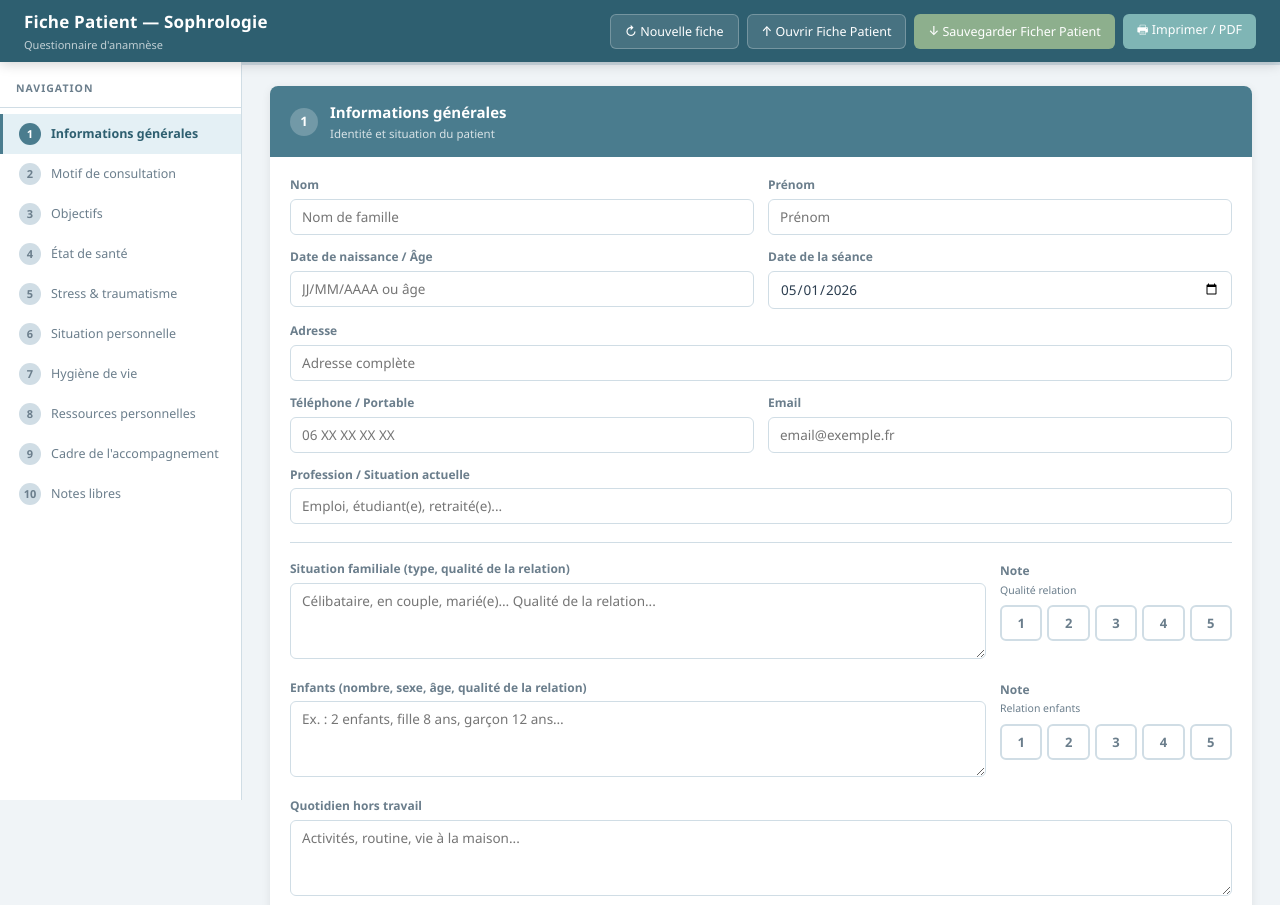
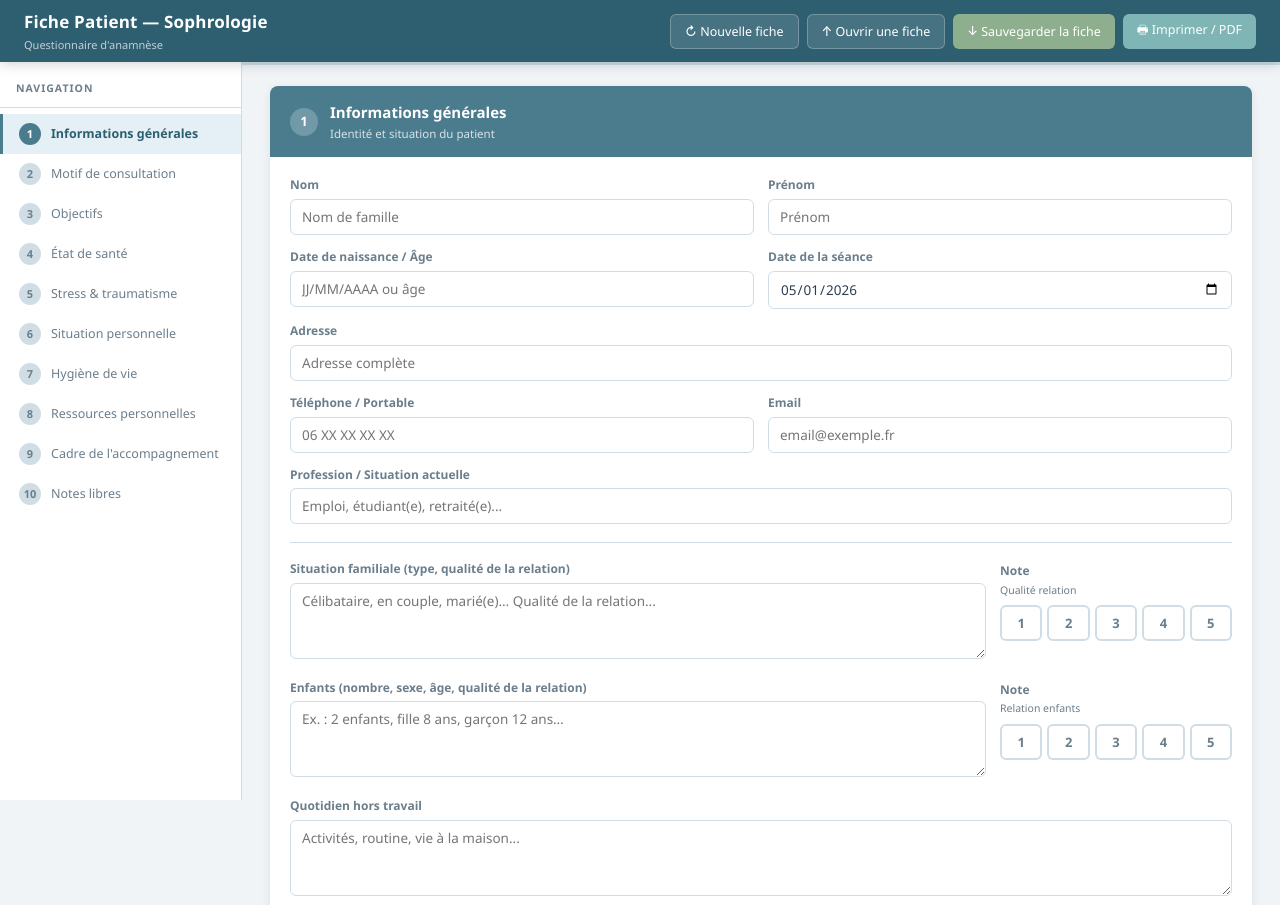
Before and after one commit to sophro-test/fiche-patient, a plain HTML site: page index.html in a window 1280 px wide. Shown: the top 905 px of the page. Drawn offline with Linux system fonts and the light colour scheme.

Commit message:
Add files via upload

```diff
--- a/index.html
+++ b/index.html
@@ -475,8 +475,8 @@
   </div>
   <div class="header-actions">
     <button class="btn btn-ghost" onclick="resetForm()">&#8635; Nouvelle fiche</button>
-    <button class="btn btn-ghost" onclick="importJSON()">&#8593; Ouvrir Fiche Patient</button>
-    <button class="btn btn-green" onclick="exportJSON()">&#8595; Sauvegarder Ficher Patient</button>
+    <button class="btn btn-ghost" onclick="importJSON()">&#8593; Ouvrir une fiche</button>
+    <button class="btn btn-green" onclick="exportJSON()">&#8595; Sauvegarder la fiche</button>
     <button class="btn btn-teal" onclick="exportPDF()">&#128438; Imprimer / PDF</button>
     <input type="file" id="importInput" accept=".json" style="display:none" onchange="loadJSON(this)">
   </div>
```
